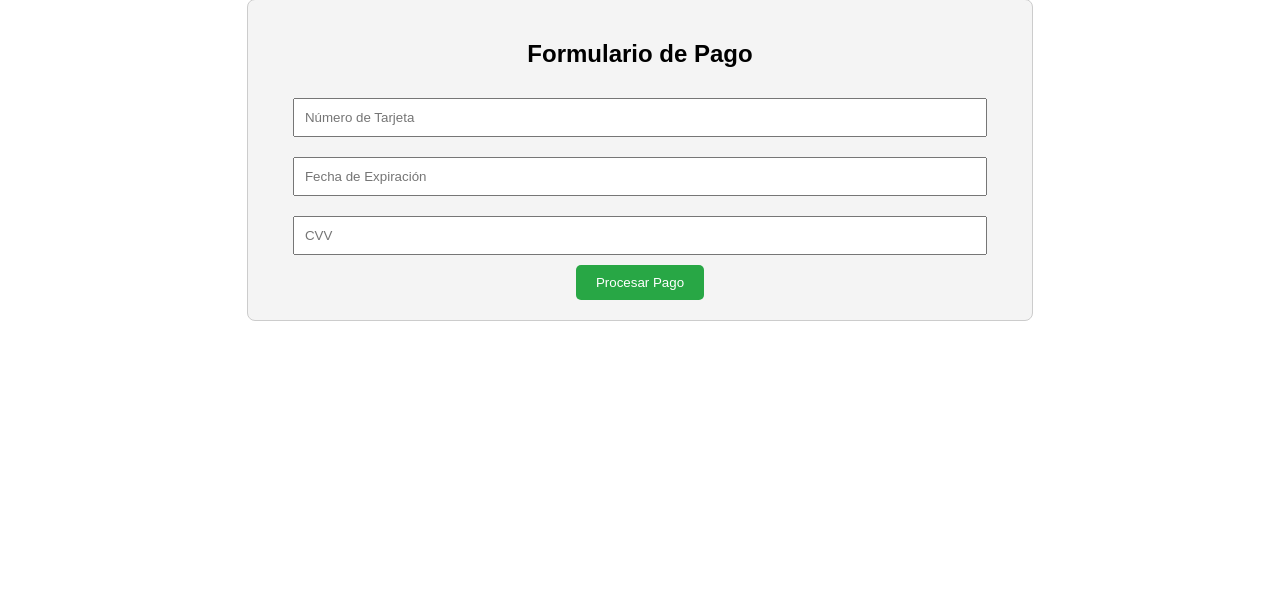
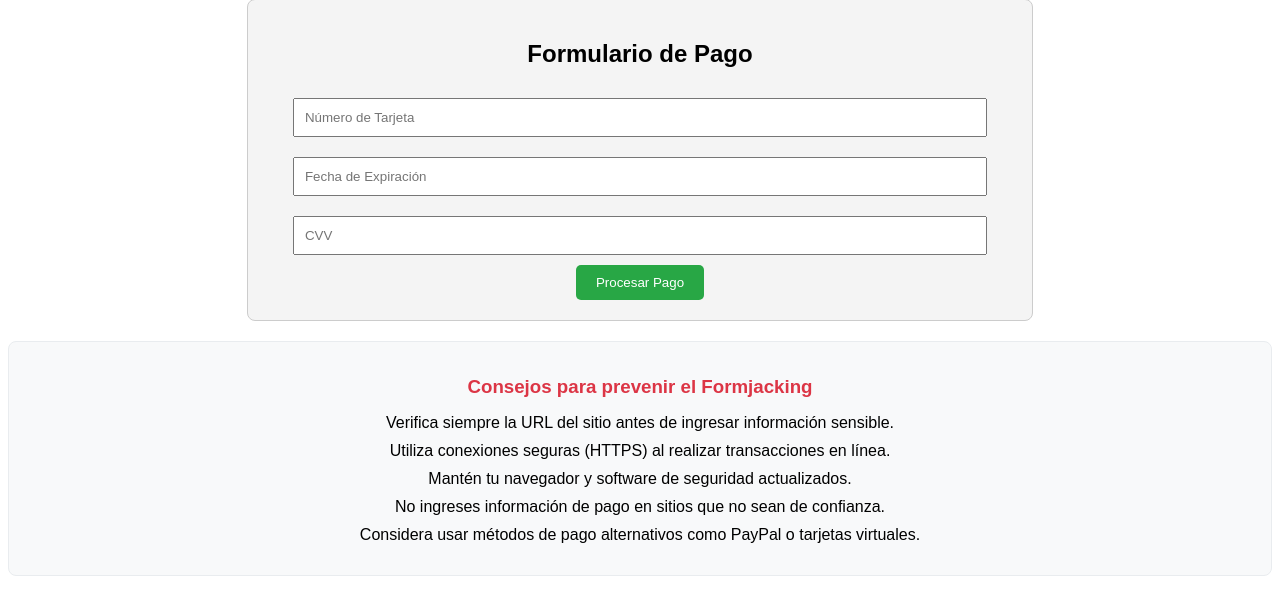
Before and after one commit to JorgeHerrera1000/Proyecto-Final, a Flask app: page /formjacking in a window 1280 px wide. Shown: the part 51-666 px from the top of the page. Run offline with Flask 3, Linux system fonts and the light colour scheme.

Commit message:
cambio en formjacking

```diff
--- a/Proyecto Cyber CD/Proyecto Cyber CD/templates/formjacking.html
+++ b/Proyecto Cyber CD/Proyecto Cyber CD/templates/formjacking.html
@@ -37,6 +37,29 @@
         button:hover {
             background-color: #218838;
         }
+
+        .tips-container {
+            margin-top: 20px;
+            padding: 15px;
+            background-color: #f8f9fa;
+            border: 1px solid #e9ecef;
+            border-radius: 8px;
+            text-align: center;
+        }
+
+        .tips-container h3 {
+            color: #dc3545;
+            margin-bottom: 10px;
+        }
+
+        .tips-container ul {
+            list-style-type: none;
+            padding: 0;
+        }
+
+        .tips-container li {
+            margin-bottom: 10px;
+        }
     </style>
 </head>
 <body>
@@ -49,5 +72,16 @@
             <button type="submit">Procesar Pago</button>
         </form>
     </div>
+
+    <div class="tips-container">
+        <h3>Consejos para prevenir el Formjacking</h3>
+        <ul>
+            <li>Verifica siempre la URL del sitio antes de ingresar información sensible.</li>
+            <li>Utiliza conexiones seguras (HTTPS) al realizar transacciones en línea.</li>
+            <li>Mantén tu navegador y software de seguridad actualizados.</li>
+            <li>No ingreses información de pago en sitios que no sean de confianza.</li>
+            <li>Considera usar métodos de pago alternativos como PayPal o tarjetas virtuales.</li>
+        </ul>
+    </div>
 </body>
 </html>
--- a/Proyecto Cyber CD/Proyecto Cyber CD/templates/home.html
+++ b/Proyecto Cyber CD/Proyecto Cyber CD/templates/home.html
@@ -89,13 +89,14 @@
 
         /* Footer con login */
         .footer {
+            width: 100%;
+            box-sizing: border-box;
             background-color: #343a40;
             color: white;
             padding: 20px;
             text-align: center;
             position: relative;
             bottom: 0;
-            width: 100%;
         }
 
         .footer img {
@@ -217,6 +218,7 @@
     <div class="carousel-container">
         <div class="carousel">
             <div class="carousel-item"><a href="/phishing">Aprende sobre Phishing</a></div>
+            <div class="carousel-item"><a href="/formjacking">Protégete contra Formjacking</a></div>
             <div class="carousel-item"><a href="/malware">Protégete contra Malware</a></div>
             <div class="carousel-item"><a href="/consejos">Consejos de Ciberseguridad</a></div>
             <div class="carousel-item"><a href="/ddos">Entiende los ataques DDoS</a></div>
```
